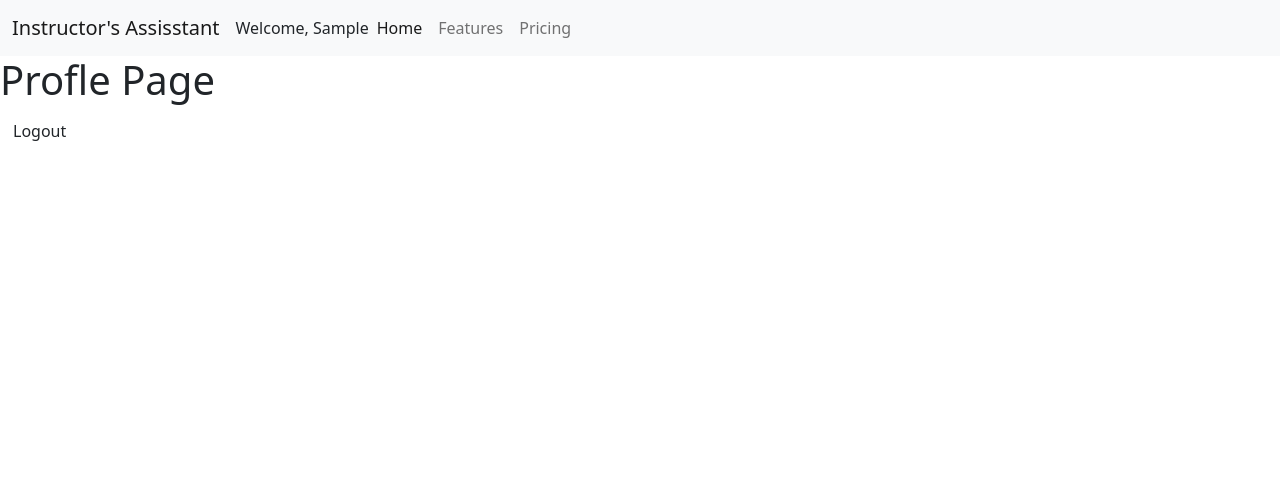
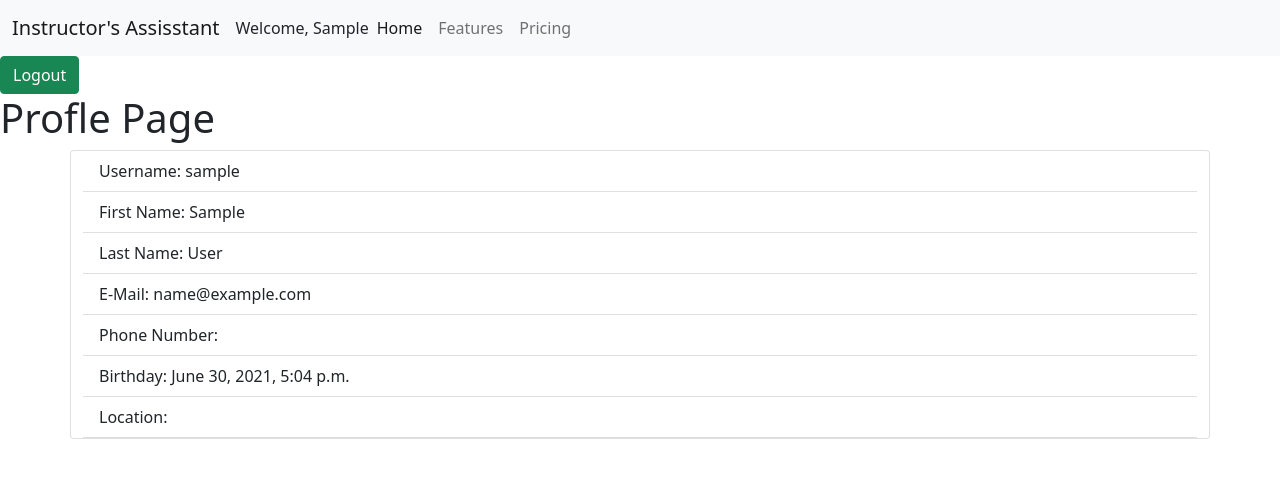
Before and after one commit to Marktm2012/Guild-Captstone, a Django app: page /instructapp/profile/ in a window 1280 px wide. Shown: the top 478 px of the page. Run offline with Django 3.2, Linux system fonts and the light colour scheme; the visitor is signed in with stand-in values (Sample User, id 1); some libraries are stand-ins or nearby versions.

Commit message:
end of the day push

```diff
--- a/instuctorproj/instructapp/templates/instructapp/base.html
+++ b/instuctorproj/instructapp/templates/instructapp/base.html
@@ -8,6 +8,9 @@
     <!-- Bootstrap CSS -->
     <link href="https://cdn.jsdelivr.net/npm/bootstrap@5.0.1/dist/css/bootstrap.min.css" rel="stylesheet"
         integrity="sha384-+0n0xVW2eSR5OomGNYDnhzAbDsOXxcvSN1TPprVMTNDbiYZCxYbOOl7+AMvyTG2x" crossorigin="anonymous">
+    <!-- CKeditor Script -->
+    <script src="https://cdn.ckeditor.com/4.16.1/standard/ckeditor.js"></script>
+    <script src="https://cdn.jsdelivr.net/npm/ckeditor4-vue@1.3.1/dist/ckeditor.min.js"></script>
 </head>
 
 <body>
@@ -39,6 +42,7 @@
         {% block content %}
         {% endblock %}
     </div>
+    <!-- -------------------------------------------------------------------------------- -->
     <!-- Bootstrap JS -->
     <script src="https://cdn.jsdelivr.net/npm/bootstrap@5.0.1/dist/js/bootstrap.bundle.min.js"
         integrity="sha384-gtEjrD/SeCtmISkJkNUaaKMoLD0//ElJ19smozuHV6z3Iehds+3Ulb9Bn9Plx0x4"
@@ -52,11 +56,17 @@
         let app = new Vue({
             el: '#app',
             delimiters: ['[[', ']]'],
+            components: {
+                // Use the <ckeditor> component in this view.
+                ckeditor: CKEditor.component
+            },
             data: {
                 title: 'Hello World!',
                 register: false,
                 password: '',
                 re_password: '',
+                editorData: '<p></p>',
+                editorConfig: {},
             },
             methods: {
                 regLog: function () {
--- a/instuctorproj/instructapp/templates/instructapp/profile.html
+++ b/instuctorproj/instructapp/templates/instructapp/profile.html
@@ -3,6 +3,24 @@
 {% block title %}Hello!{% endblock %}
 
 {% block content %}
+<a href="{% url 'users:logout'%}" class="btn btn-success">Logout</a>
 <h1>Profle Page</h1>
-<a href="{% url 'users:logout'%}" class="btn">Logout</a>
+<div class="container">
+    <div class="row">
+        <div class="card">
+            <ul class="list-group list-group-flush">
+                <li class="list-group-item">Username: {{user.username}}</li>
+                <li class="list-group-item">First Name: {{user.first_name}}</li>
+                <li class="list-group-item">Last Name: {{user.last_name}}</li>
+                <li class="list-group-item">E-Mail: {{user.email}}</li>
+                <li class="list-group-item">Phone Number: {{user.phone_number}}</li>
+                <li class="list-group-item">Birthday: {{user.birthday}}</li>
+                <li class="list-group-item">Location: {{user.location}}</li>
+            </ul>
+            <div class="col">
+
+            </div>
+        </div>
+    </div>
+</div>
 {% endblock %}
--- a/instuctorproj/users/templates/users/register.html
+++ b/instuctorproj/users/templates/users/register.html
@@ -57,9 +57,10 @@
                 <input id="location" class="form-control" type="text" name="location">
             </div>
         </div>
-        <div class="row mx-1">
+        <div class="row">
             <label for="bio">Biography</label>
-            <textarea id="bio" type="form-control" name="bio"></textarea>
+            <input type="hidden" name="bio" v-model="editorData"></input>
+            <ckeditor v-model="editorData" :config="editorConfig"></ckeditor>
         </div>
         <button type="submit" v-bind:disabled="password != re_password || password === ''" class="btn btn-primary">submit</button>
     </form>
--- a/instuctorproj/users/views.py
+++ b/instuctorproj/users/views.py
@@ -22,6 +22,7 @@ def register(request):
         birthday = request.POST['birthday']
         birthday = datetime.strptime(birthday, '%Y-%m-%d')
         bio = request.POST['bio']
+        print(request.POST['bio'])
         # ----------------------------------
         user = User.objects.create_user(username,email,password)
         user.first_name = first_name
```
